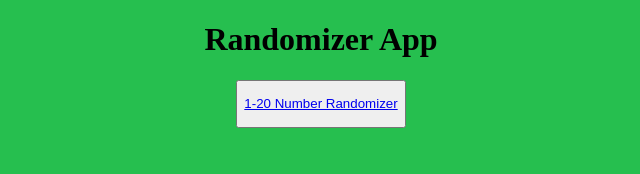
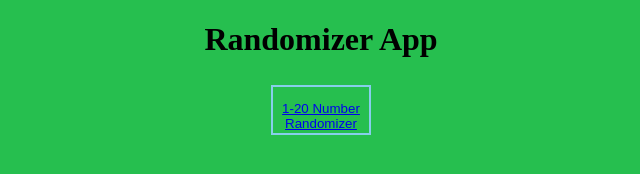
Before and after one commit to Bean1234567891011/randomfixed, a plain HTML site: page index.html in a window 1280 px wide. Shown: the whole page, without its empty margins (319-959 px from the left). Drawn offline with Linux system fonts and the light colour scheme.

Commit message:
Update index.html

```diff
--- a/index.html
+++ b/index.html
@@ -48,6 +48,23 @@
 			 #coin, #dice, #twenty {
 				 display: none;
 			 }
+
+			 button {
+				 width:100px;
+				 height:50px;
+				 background-color:transparent;
+				 border:skyblue solid 2px;
+				 transition:all 1s;
+				 margin:5px;
+			 }
+
+			 button:hover {
+				 background-color:skyblue;
+			 }
+
+			 button:active {
+				 transform:scale (1.1);
+			 }
 		 </style>
         </body>
   </html>
```
